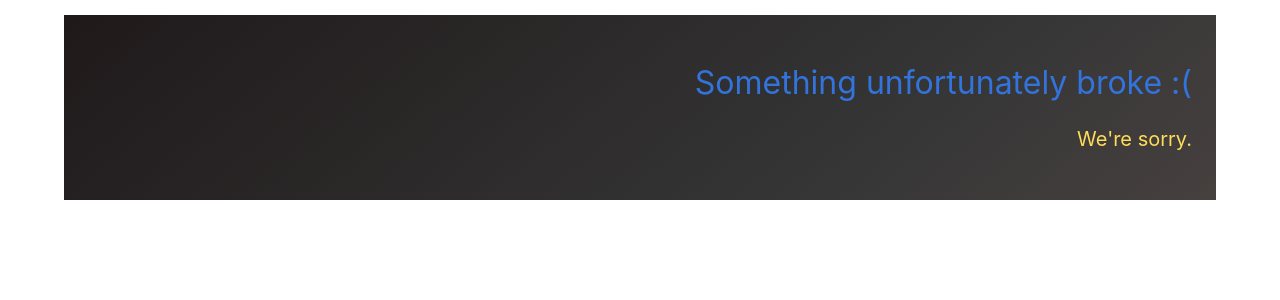
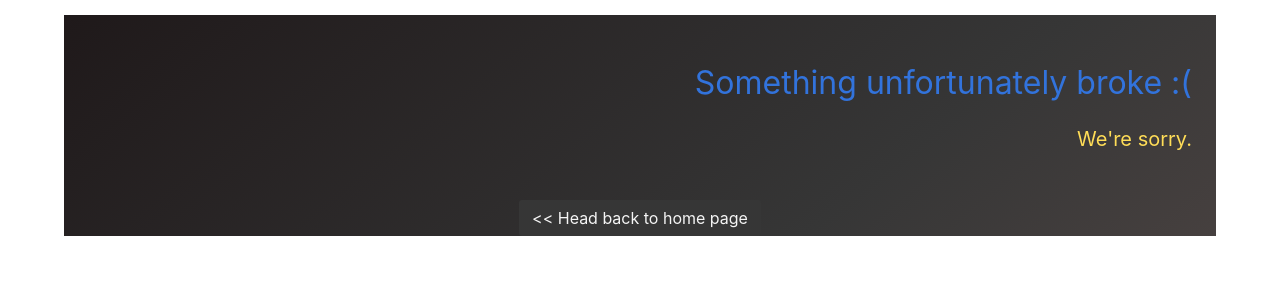
Before and after one commit to roshnet/feedback-visualizer, a Flask app: template templates/error.html in a window 1280 px wide. Shown: the part 161-461 px from the top of the page. Run offline with Flask 2, Linux system fonts and the light colour scheme; the template is opened without the code that fills it, so the values that code supplies are empty.

Commit message:
feat: Add link to home in error.html

```diff
--- a/templates/error.html
+++ b/templates/error.html
@@ -20,6 +20,13 @@
                         We're sorry.
                     </p>
                 </section>
+                <p class="subtitle is-5 has-text-centered">
+                    <a href="/">
+                        <button class="button is-dark is-bold">
+                            &lt;&lt; Head back to home page
+                        </button>
+                    </a>
+                </p>
             </section>
         </div>
     </section>
```
